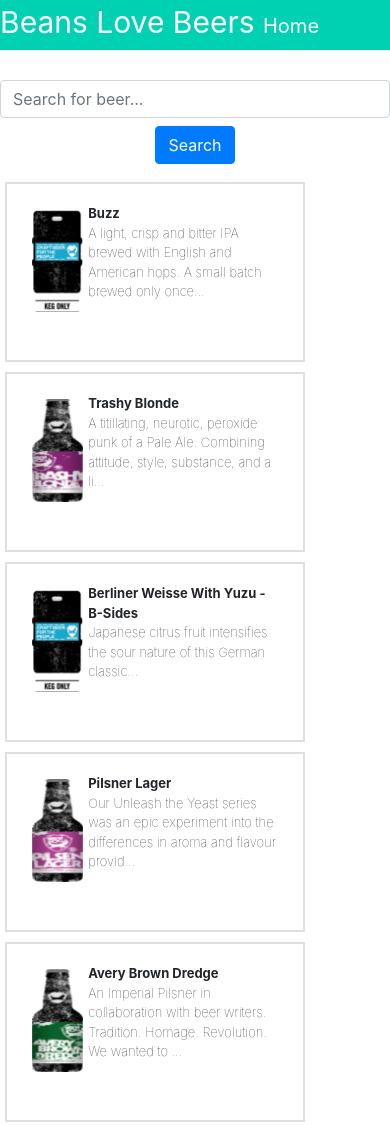
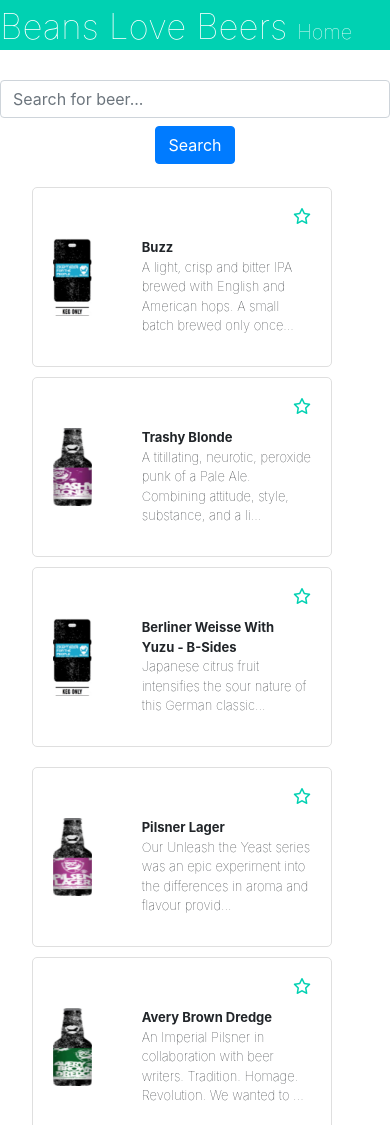
Before and after one commit to yingsongsana/front-end-take-home, a website built with webpack: page index.html in a window 390 px wide. Shown: the top 1125 px of the page. Built offline with nearby package versions, Linux system fonts and the light colour scheme.

Commit message:
Adjusted styling on div content
Navbar still needs to be finished. As well as media query for different
screen sizes

```diff
--- a/assets/styles/index.scss
+++ b/assets/styles/index.scss
@@ -3,29 +3,42 @@
 .topnav {
   background-color: #00D1B2;
   color: #ffffff;
-  font-size: 30px;
+  font-size: 35px;
+  font-weight: lighter;
   height: 50px;
   a {
     color: #ffffff;
     font-size: 20px;
-    justify-content: flex-end;
   }
 }
 
 .form-inline {
+  border-radius: 0;
   justify-content: center;
   margin: 30px 0 5px 0;
+  .form-control {
+    width: 500px;
+  }
+}
+
+.row {
+  margin: 10px;
 }
 
 .box {
   align-items: center;
-  border: 2px solid #dfdfdf;
+  border: 1px solid #dfdfdf;
+  border-radius: 5px;
   display: inline-block;
   height: 180px;
   justify-content: center;
-  margin: 5px;
+  margin: 5px 7px;
   padding: 20px;
   width: 300px;
+  .far {
+    color: #00D1B2;
+    float: right;
+  }
   p {
     font-size: small;
     font-weight: lighter;
@@ -33,14 +46,13 @@
     padding: 0;
     margin: 0;
   }
-
   .beer-name {
     font-weight: bold;
+    padding: 30px 5px 0;
   }
-
   img {
     float: left;
-    margin: 5px;
+    margin: 30px 50px 30px 0;
     justify-content: center;
   }
 }
--- a/index.html
+++ b/index.html
@@ -10,6 +10,7 @@
       <!-- Do not add `script` tags-->
       <script src="public/vendor.js" type="text/javascript" charset="utf-8" defer></script>
       <script src="public/application.js" type="text/javascript" charset="utf-8" defer></script>
+      <script src="https://kit.fontawesome.com/1e0b7a61a1.js" crossorigin="anonymous"></script>
     </head>
     <body>
       <div class="topnav">Beans Love Beers
@@ -18,41 +19,47 @@
       </div>
 
       <form class="form-inline">
-        <input class="form-control mr-sm-2" type="search" placeholder="Search for beer..." aria-label="Search">
+        <input class="form-control" type="search" placeholder="Search for beer..." aria-label="Search">
         <button class="btn btn-primary my-2 my-sm-0" type="submit">Search</button>
       </form>
 
       <div class="container">
         <div class="row">
           <div class="box">
-            <img src="public/generic.png" alt="" width="20%"/>
+            <i class="far fa-star"></i>
+            <img src="public/generic.png" alt="" width="15%"/>
             <p class="beer-name">Buzz</p>
             <p>A light, crisp and bitter IPA brewed with English and American hops. A small batch brewed only once...</p>
           </div>
           <div class="box">
-            <img src="public/trashy.png" alt="" width="20%"/>
+            <i class="far fa-star"></i>
+            <img src="public/trashy.png" alt="" width="15%"/>
             <p class="beer-name">Trashy Blonde</p>
             <p>A titillating, neurotic, peroxide punk of a Pale Ale. Combining attitude, style, substance, and a li...</p>
           </div>
           <div class="box">
-            <img src="public/generic.png" alt="" width="20%"/>
+            <i class="far fa-star"></i>
+            <img src="public/generic.png" alt="" width="15%"/>
             <p class="beer-name">Berliner Weisse With Yuzu - B-Sides</p>
             <p>Japanese citrus fruit intensifies the sour nature of this German classic...</p>
           </div>
         </div>
         <div class="row">
           <div class="box">
-            <img src="public/pilsen_lager.png" alt="" width="20%"/>
+            <i class="far fa-star"></i>
+            <img src="public/pilsen_lager.png" alt="" width="15%"/>
             <p class="beer-name">Pilsner Lager</p>
             <p>Our Unleash the Yeast series was an epic experiment into the differences in aroma and flavour provid...</p>
           </div>
           <div class="box">
-            <img src="public/avery.png" alt="" width="20%"/>
+            <i class="far fa-star"></i>
+            <img src="public/avery.png" alt="" width="15%"/>
             <p class="beer-name">Avery Brown Dredge</p>
             <p>An Imperial Pilsner in collaboration with beer writers. Tradition. Homage. Revolution. We wanted to ...</p>
           </div>
           <div class="box">
-            <img src="public/electric.png" alt="" width="20%"/>
+            <i class="far fa-star"></i>
+            <img src="public/electric.png" alt="" width="15%"/>
             <p class="beer-name">Electric India</p>
             <p>Re-brewed as a spring seasonal, this beer - which appeared originally as an Equity Punk shareholder ...</p>
           </div>
```
